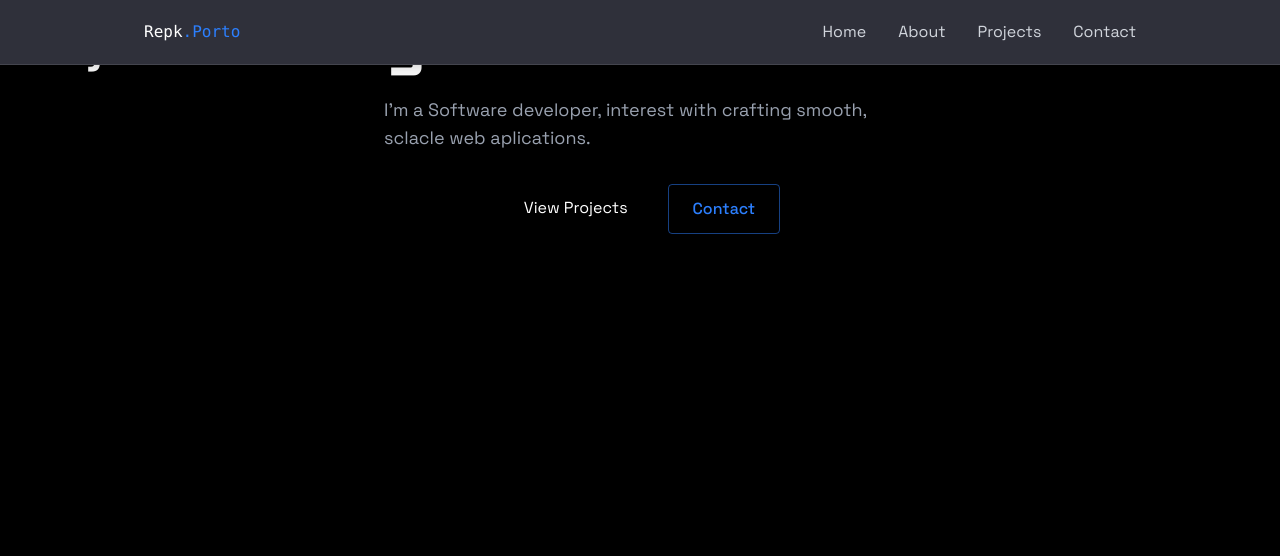
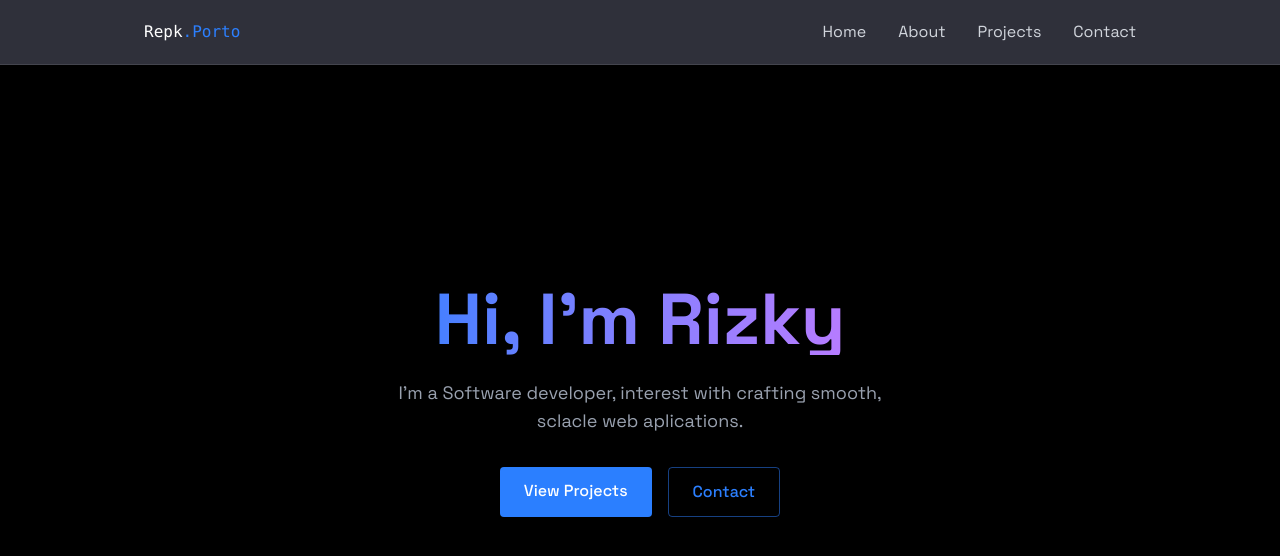
Before and after one commit to Rizkyepk/React-Portofilo, a React (Vite) app: page / in a window 1280 px wide. Shown: the top 556 px of the page. Built offline with nearby package versions, Linux system fonts and the light colour scheme.

Commit message:
fix home pages layout

```diff
--- a/src/components/section/Home.jsx
+++ b/src/components/section/Home.jsx
@@ -1,8 +1,8 @@
 
 export const Home = () => {
-    return <section id="home" className="min-h-screen item-center justify-center relative">
-        <div className="test-center z-10 px-4">
-            <h1 className="text-5xl md:text-7xl font-bold mb-6 bg-gradien-to-r from-blue-500 to-purple-600 bg-clip-text gradiet-text leading-right">
+    return <section id="home" className="min-h-screen flex items-center justify-center relative">
+        <div className="text-center z-10 px-4">
+            <h1 className="text-5xl md:text-7xl font-bold mb-6 bg-gradient-to-r from-blue-500 to-purple-400 bg-clip-text text-transparent leading-right">
                 Hi, I'm Rizky
             </h1>
 
@@ -11,14 +11,14 @@ export const Home = () => {
                 aplications.
             </p>
             <div className="flex justify-center space-x-4">
-                <a href="#projects" className="bg=blue-500 text-white pt-3 px-6 rounded font-meduim transition relative overflow-hidden hover:-translate-y-0.5
-                hover:shadow=[0_0_15px_rgba(59, 130, 346, 0.4)]"
+                <a href="#projects" className="bg-blue-500 text-white py-3 px-6 rounded font-medium transition relative overflow-hidden
+                hover:-translate-y-0.5 hover:shadow-[0_0_15px_rgba(59, 130, 246, 0.4)]"
                 >
                     View Projects
                 </a>
 
                 <a href="#contact" className="border border-blue-500/50 text-blue-500 py-3 px-6 rounded font-medium transition-all duration-200
-                hover:-translate-y-0.5 hover:shadow=[0_0_15px_rgba(59, 130, 246, 0.2)] hover:bg-blue-500/10"
+                hover:-translate-y-0.5 hover:shadow-[0_0_15px_rgba(59, 130, 246, 0.2)] hover:bg-blue-500/10"
                 >
                     Contact
                 </a>
```
